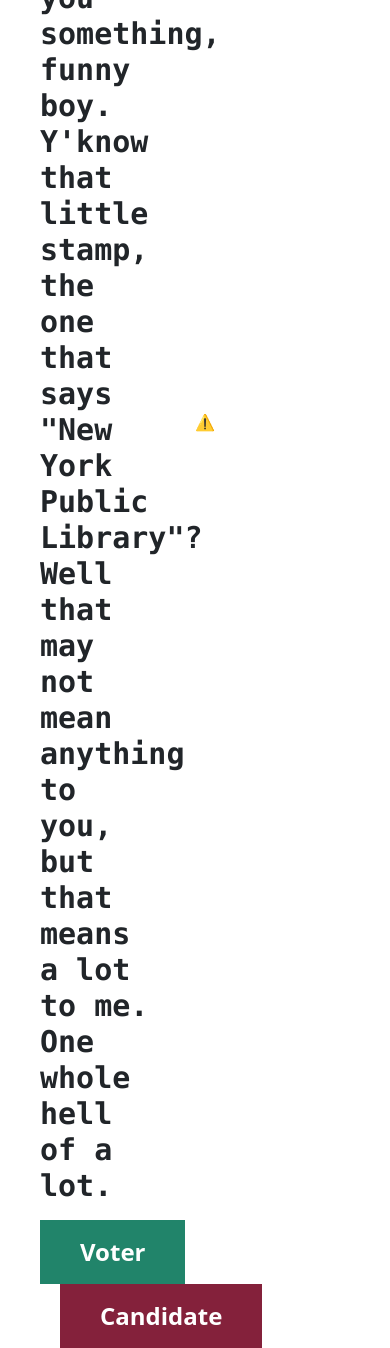
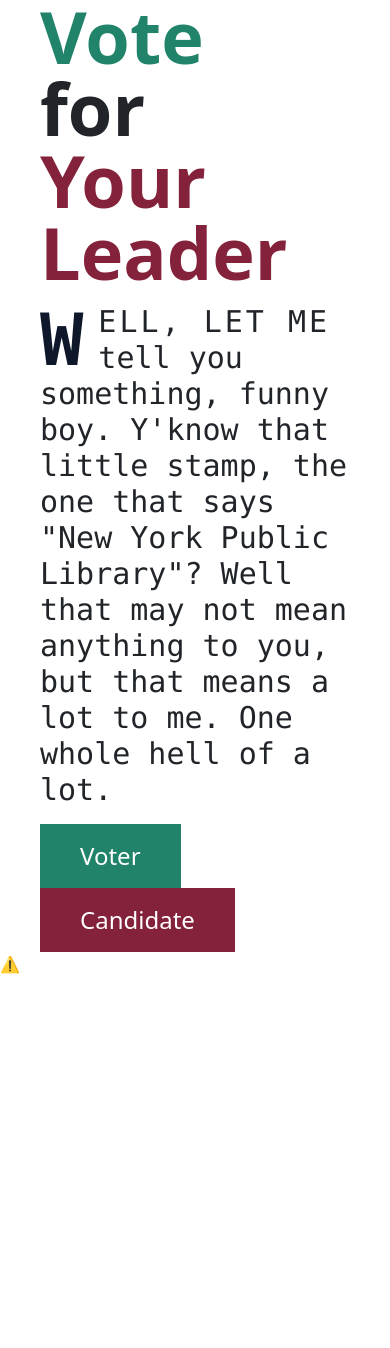
Before and after one commit to mwchben/ledgers, a React (Create React App) app in the folder client/: page / in a window 390 px wide. After the commit the page ends 976 px from the top, so only its background shows below. Built offline with nearby package versions, Linux system fonts and the light colour scheme; no server answers.

Commit message:
wow!! tailwind

```diff
--- a/client/src/pages/Home.js
+++ b/client/src/pages/Home.js
@@ -7,30 +7,30 @@ import React from "react";
 export default function Home() {
     return (
         <>
-            <div className="h-screen flex items-center">
-                <div className="w-1/2 px-10 space-y-4">
+            <div className="h-screen lg:block flex items-center w-screen">
+                <div className="w-1/2 lg:w-full px-10 space-y-4">
                     <h1>
-                        <b className="text-[#21846a] text-8xl">Vote</b>{" "}
-                        <b className="text-text-neutral-900 text-8xl">for</b>
-                        <b className="text-[#84213b] text-8xl">Your Leader</b>
+                        <b className="text-[#21846a] text-7xl">Vote</b><br />
+                        <b className="text-text-neutral-900 text-7xl">for</b><br />
+                        <b className="text-[#84213b] text-7xl">Your Leader</b>
                     </h1>
 
                     <p className="text-3xl first-line:uppercase first-line:tracking-widest
   first-letter:text-7xl first-letter:font-bold first-letter:text-slate-900
-  first-letter:mr-3 first-letter:float-left font-mono font-bold
+  first-letter:mr-3 first-letter:float-left font-mono font-medium
 ">
                         Well, let me tell you something, funny boy. Y'know that little stamp, the one
                         that says "New York Public Library"? Well that may not mean anything to you,
                         but that means a lot to me. One whole hell of a lot.
                     </p>
-                    <div className="space-x-5">
-                        <Link to="/logVoter"><button className="bg-[#21846a] px-10 py-3 text-white font-bold text-2xl">Voter</button></Link>
+                    <div className="space-x-5 lg:space-x-0">
+                        <Link to="/logVoter"><button className="bg-[#21846a] px-10 py-3 text-white font-medium text-2xl">Voter</button></Link>
                         {" "}
-                        <Link to="/logCandidate"><button className="bg-[#84213b] px-10 py-3 text-white font-bold text-2xl">Candidate</button></Link>
+                        <Link to="/logCandidate"><button className="bg-[#84213b] px-10 py-3 text-white font-medium text-2xl">Candidate</button></Link>
                     </div>
                 </div>
 
-                <div className="w-1/2">
+                <div id='gif' className="w-1/2 lg:w-full">
                     <lottie-player src="https://assets4.lottiefiles.com/datafiles/WFfSsX8UQ9XlCP2ZdIqtIUaZjXl8pRK6ucYufety/Register to vote!/data.json" background="transparent" speed="1" loop autoplay></lottie-player>
                 </div>
             </div>
--- a/client/tailwind.config.js
+++ b/client/tailwind.config.js
@@ -5,6 +5,16 @@ module.exports = {
   ],
   theme: {
     extend: {},
+    screens: {
+      'lg': { 'max': '1023px' },
+      // => @media (max-width: 1023px) { ... }
+
+      'md': { 'max': '767px' },
+      // => @media (max-width: 767px) { ... }
+
+      'sm': { 'max': '639px' },
+      // => @media (max-width: 639px) { ... }
+    }
   },
   plugins: [],
 }
```
